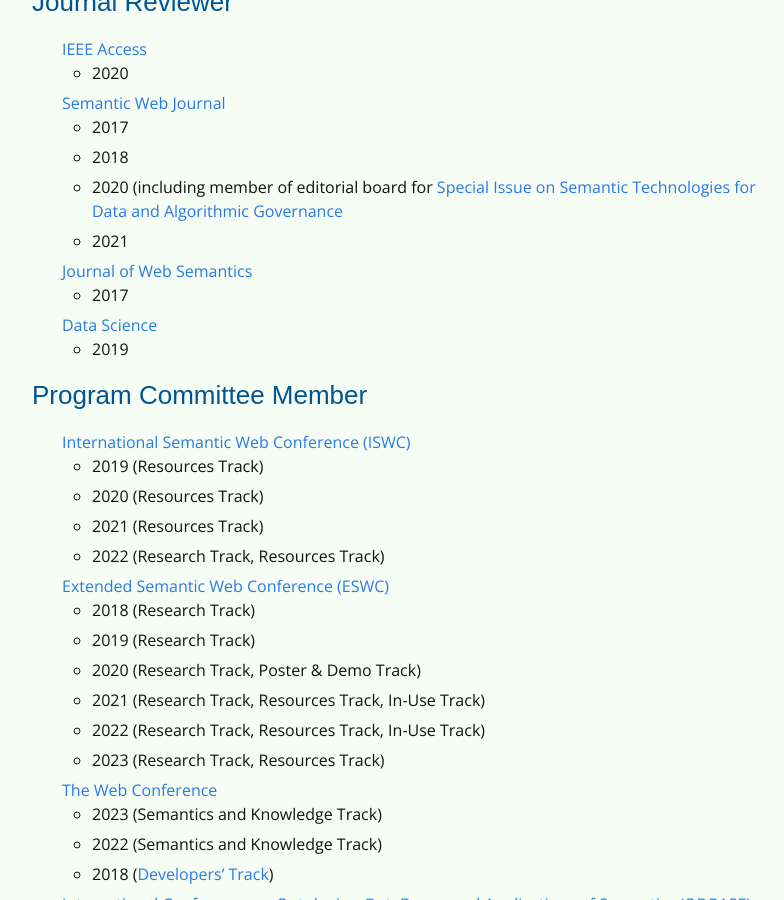
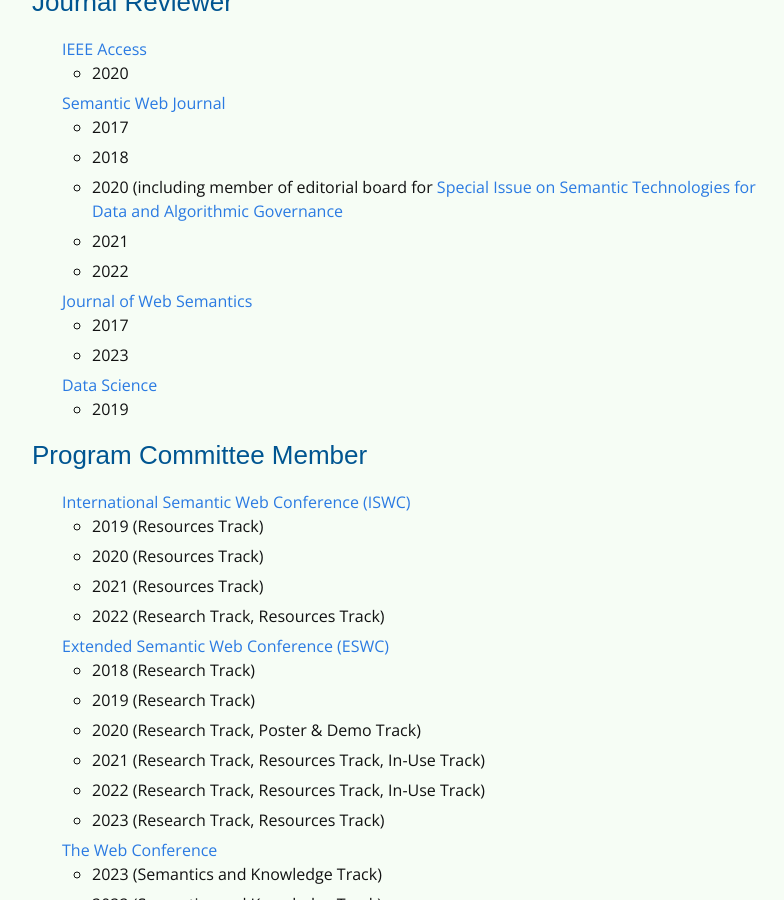
Before and after one commit to rubensworks/rubensworks.net, a Jekyll site: the page built from cv.md, in a window 1280 px wide and 900 px high, scrolled down 5126 px. Shown: the whole window, without its empty margins (238-1022 px from the left). Built offline with Jekyll 4.4.1, drawn with Linux system fonts in a browser that asks for light colours; some web fonts are replaced.

Commit message:
Update cv.md

```diff
--- a/cv.md
+++ b/cv.md
@@ -360,8 +360,10 @@
     * 2018
     * 2020 (including member of editorial board for [Special Issue on Semantic Technologies for Data and Algorithmic Governance](http://www.semantic-web-journal.net/blog/call-papers-special-issue-semantic-technologies-data-and-algorithmic-governance)
     * 2021
+    * 2022
 * [Journal of Web Semantics](https://www.journals.elsevier.com/journal-of-web-semantics)
     * 2017
+    * 2023
 * [Data Science](https://www.iospress.nl/journal/data-science/)
     * 2019
 {:.cv-listing}
```
